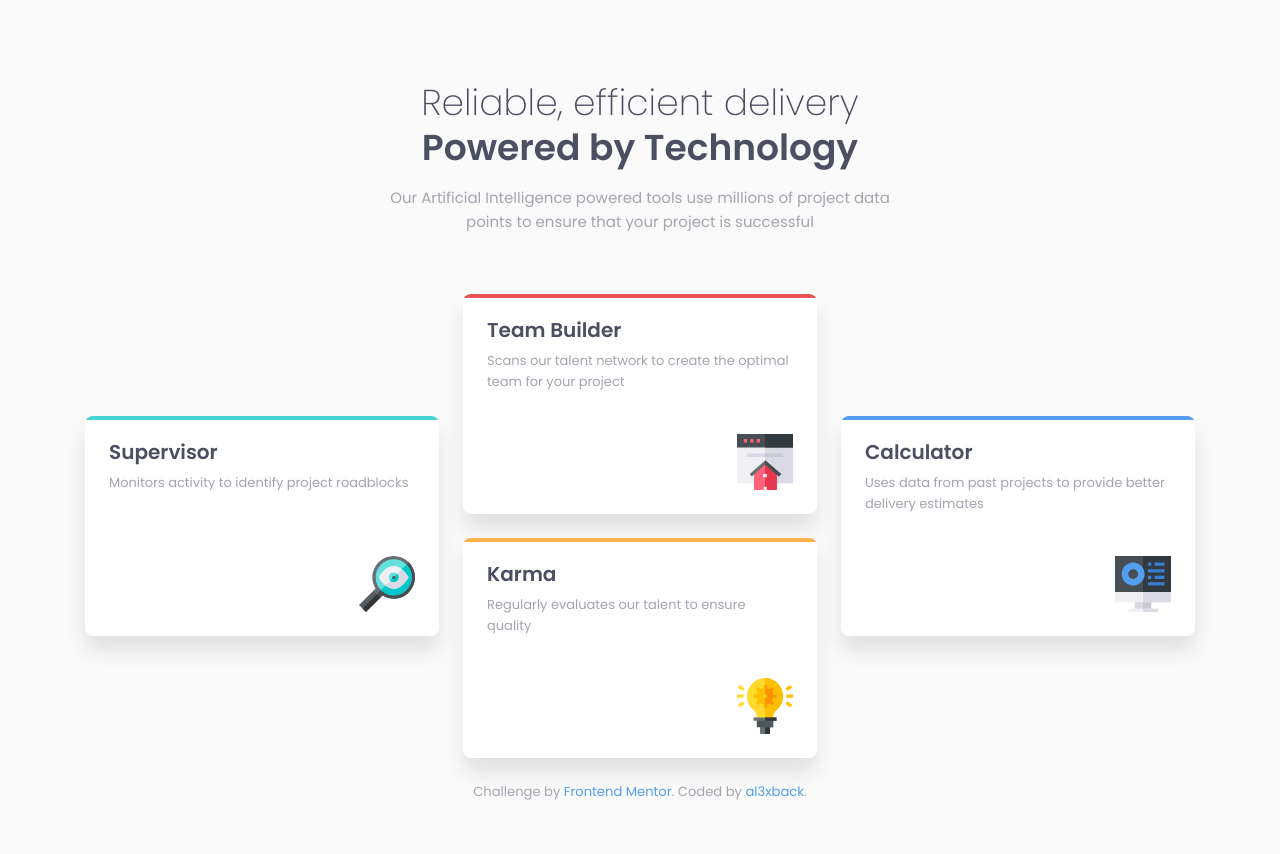
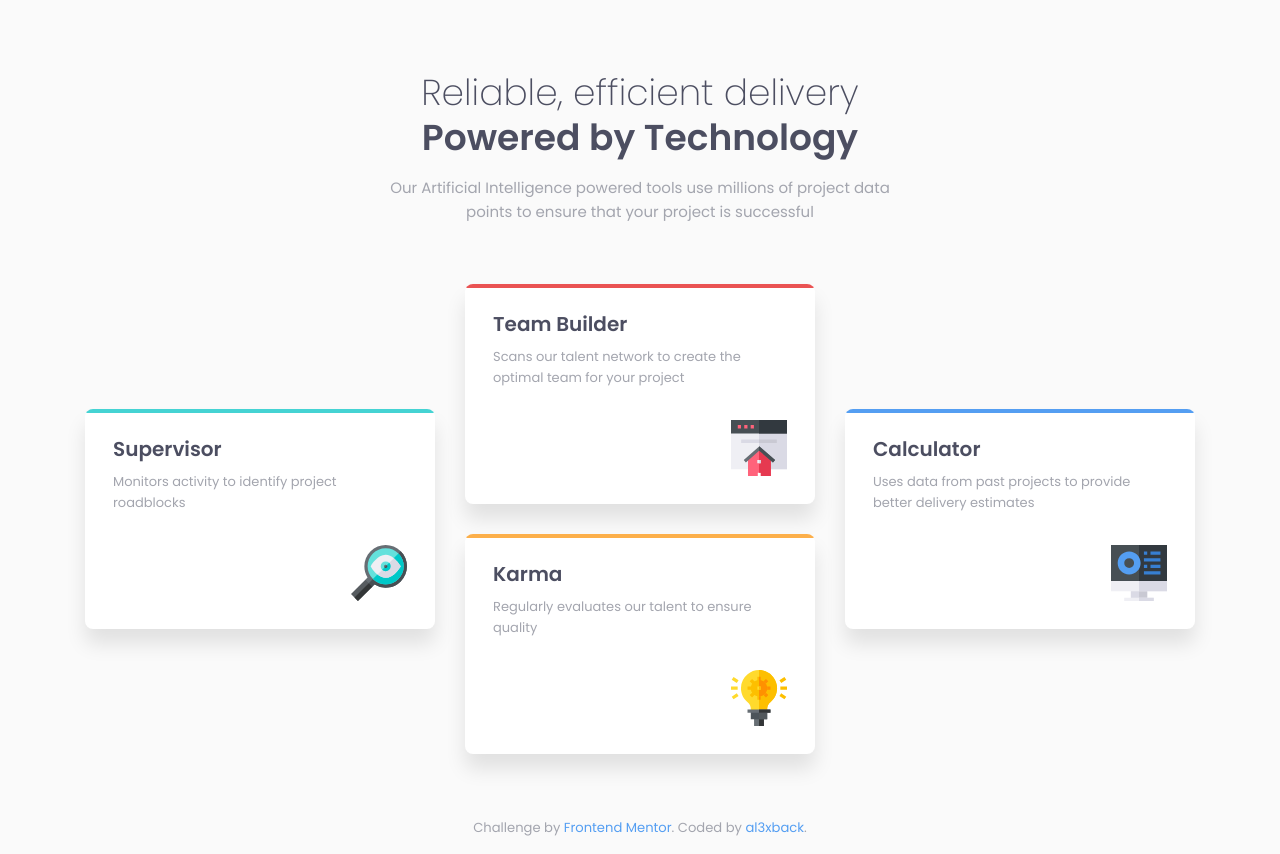
Before and after one commit to al3xback/fmentor-four-card-bootstrap, a website: page index.html in a window 1280 px wide. Before the commit the page ends 818 px from the top, so only its background shows below. Drawn offline with Linux system fonts and the light colour scheme.

Commit message:
fixed structure

```diff
--- a/index.html
+++ b/index.html
@@ -37,24 +37,26 @@
 		<main>
 			<div class="container-fluid">
 				<section class="vstack section">
-					<div class="vstack align-self-center section-header">
-						<h2 class="section-title">
+					<div class="vstack section-header">
+						<div class="cards-summary">
+							<h2 class="cards-summary-title">
 								Reliable, efficient delivery
 							</h2>
-						<p class="section-subtitle">
+							<p class="cards-summary-subtitle">
 								<strong>Powered by Technology</strong>
 							</p>
-						<p class="section-text">
+							<p class="cards-summary-text">
 								Our Artificial Intelligence powered tools use
-							millions of project data points to ensure that your
-							project is successful
+								millions of project data points to ensure that
+								your project is successful
 							</p>
 						</div>
+					</div>
 					<div class="vstack section-body">
-						<div class="card-group">
-							<div class="card-block">
+						<div class="cards">
+							<div class="cards-block">
 								<div class="card card--supervisor">
-									<div class="vstack card-body">
+									<div class="card-body">
 										<h3 class="card-title">Supervisor</h3>
 										<p class="card-text">
 											Monitors activity to identify
@@ -70,9 +72,9 @@
 									</div>
 								</div>
 							</div>
-							<div class="card-block">
+							<div class="cards-block">
 								<div class="card card--team-builder">
-									<div class="vstack card-body">
+									<div class="card-body">
 										<h3 class="card-title">Team Builder</h3>
 										<p class="card-text">
 											Scans our talent network to create
@@ -88,7 +90,7 @@
 									</div>
 								</div>
 								<div class="card card--karma">
-									<div class="vstack card-body">
+									<div class="card-body">
 										<h3 class="card-title">Karma</h3>
 										<p class="card-text">
 											Regularly evaluates our talent to
@@ -104,9 +106,9 @@
 									</div>
 								</div>
 							</div>
-							<div class="card-block">
+							<div class="cards-block">
 								<div class="card card--calculator">
-									<div class="vstack card-body">
+									<div class="card-body">
 										<h3 class="card-title">Calculator</h3>
 										<p class="card-text">
 											Uses data from past projects to
--- a/scss/components/_card.scss
+++ b/scss/components/_card.scss
@@ -1,40 +1,37 @@
 @use '../abstracts/variables' as var;
 @use '../abstracts/functions' as func;
 
-.section {
-	gap: func.em(40, var.$font-size-primary);
-	width: 100%;
-	max-width: func.em(420, var.$font-size-primary);
-	margin: func.em(50, var.$font-size-primary) 0
-		func.em(80, var.$font-size-primary);
+.cards-summary,
+.cards,
+.cards-block,
+.card-body {
+	display: flex;
+	flex-direction: column;
 }
 
-.section-header {
-	padding-top: func.em(40, var.$font-size-primary);
+.cards-summary {
 	text-align: center;
 }
 
-.section-title {
+.cards-summary-title {
 	font-weight: var.$font-weight-200;
 }
 
-.section-subtitle {
+.cards-summary-subtitle {
 	margin-bottom: func.em(16, 24);
 	font-size: func.em(24, var.$font-size-primary);
 	color: var.$color-dark-blue;
 	line-height: 1.25;
 }
 
-.card-group,
-.card-block {
-	display: flex;
-	flex-direction: column;
+.cards,
+.cards-block {
 	gap: func.em(24, var.$font-size-primary);
 }
 
 .card {
 	min-height: func.em(220, var.$font-size-primary);
-	padding: func.em(24, var.$font-size-primary);
+	padding: func.em(28, var.$font-size-primary);
 	box-shadow: 0 15px 20px rgba(0, 0, 0, 0.1);
 	overflow: hidden;
 }
@@ -65,7 +62,12 @@
 	background-color: var.$color-blue;
 }
 
+.card-body {
+	gap: func.em(10, var.$font-size-primary);
+}
+
 .card-text {
+	margin-bottom: 0;
 	font-size: func.em(13, var.$font-size-primary);
 }
 
@@ -80,36 +82,30 @@
 	height: func.em(56, var.$font-size-primary);
 }
 
-@media (min-width: 48em) {
-	.section {
-		gap: func.em(60, var.$font-size-primary);
-		max-width: func.em(1110, var.$font-size-primary);
-		margin: func.em(70, var.$font-size-primary) 0
-			func.em(100, var.$font-size-primary);
-	}
-
-	.section__head {
-		align-items: center;
-	}
-
-	.section-header {
+@media (min-width: 57.5em) {
+	.cards-summary {
 		max-width: func.em(540, var.$font-size-primary);
 	}
 
-	.section-title,
-	.section-subtitle {
+	.cards-summary-title,
+	.cards-summary-subtitle {
 		font-size: func.em(36, var.$font-size-primary);
 	}
 
-	.section-subtitle {
+	.cards-summary-subtitle {
 		margin-bottom: func.em(16, 36);
 	}
 
-	.card-group {
+	.cards,
+	.cards-block {
+		gap: func.em(30, var.$font-size-primary);
+	}
+
+	.cards {
 		flex-direction: row;
 	}
 
-	.card-block {
+	.cards-block {
 		justify-content: center;
 		flex: 1;
 	}
--- a/scss/main.scss
+++ b/scss/main.scss
@@ -4,3 +4,4 @@
 @use 'base';
 @use 'components';
 @use 'layout';
+@use 'sections';
--- /dev/null
+++ b/scss/sections/_index.scss
@@ -0,0 +1 @@
+@forward 'main';
--- /dev/null
+++ b/scss/sections/_main.scss
@@ -0,0 +1,23 @@
+@use '../abstracts/variables' as var;
+@use '../abstracts/functions' as func;
+
+.section {
+	gap: func.em(40, var.$font-size-primary);
+	width: 100%;
+	max-width: func.em(340, var.$font-size-primary);
+	margin: func.em(50, var.$font-size-primary) 0
+		func.em(80, var.$font-size-primary);
+}
+
+@media (min-width: 57.5em) {
+	.section {
+		gap: func.em(60, var.$font-size-primary);
+		max-width: func.em(1110, var.$font-size-primary);
+		margin: func.em(70, var.$font-size-primary) 0
+			func.em(100, var.$font-size-primary);
+	}
+
+	.section-header {
+		align-items: center;
+	}
+}
--- a/scss/vendors-extensions/_bootstrap.scss
+++ b/scss/vendors-extensions/_bootstrap.scss
@@ -37,7 +37,7 @@ p:last-child {
 }
 
 .card-title {
-	--bs-card-title-spacer-y: #{func.em(8, 20)};
+	--bs-card-title-spacer-y: 0;
 	--bs-card-title-color: #{var.$color-dark-blue};
 }
 
@@ -50,5 +50,5 @@ p:last-child {
 	color: #{var.$color-blue} !important;
 }
 
-@media (min-width: 48em) {
+@media (min-width: 57.5em) {
 }
```
Also changed, not shown: css/main.css, 1 other file. Lines whose indentation alone changed are shown as unchanged.
